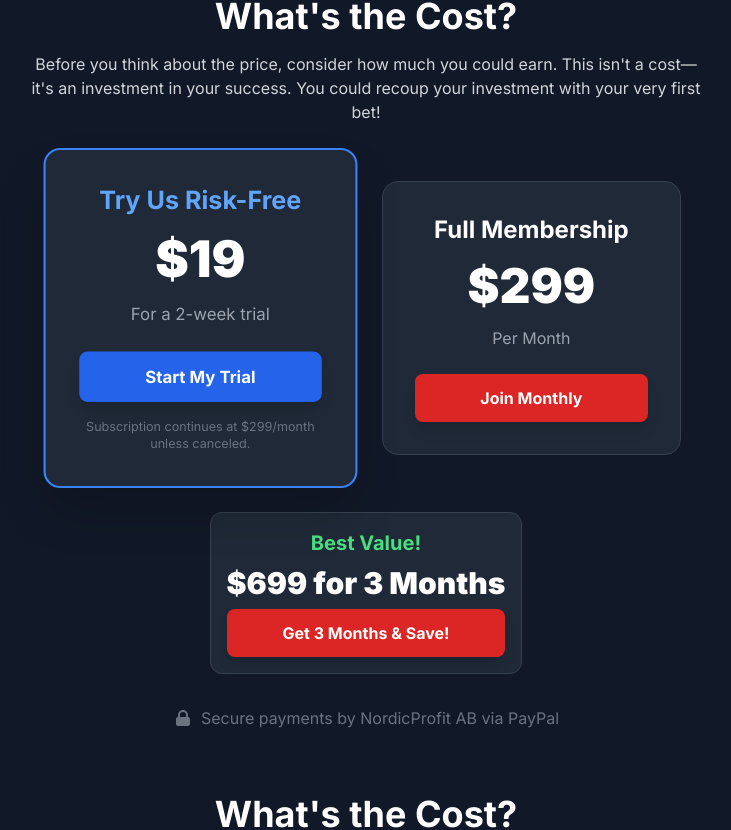
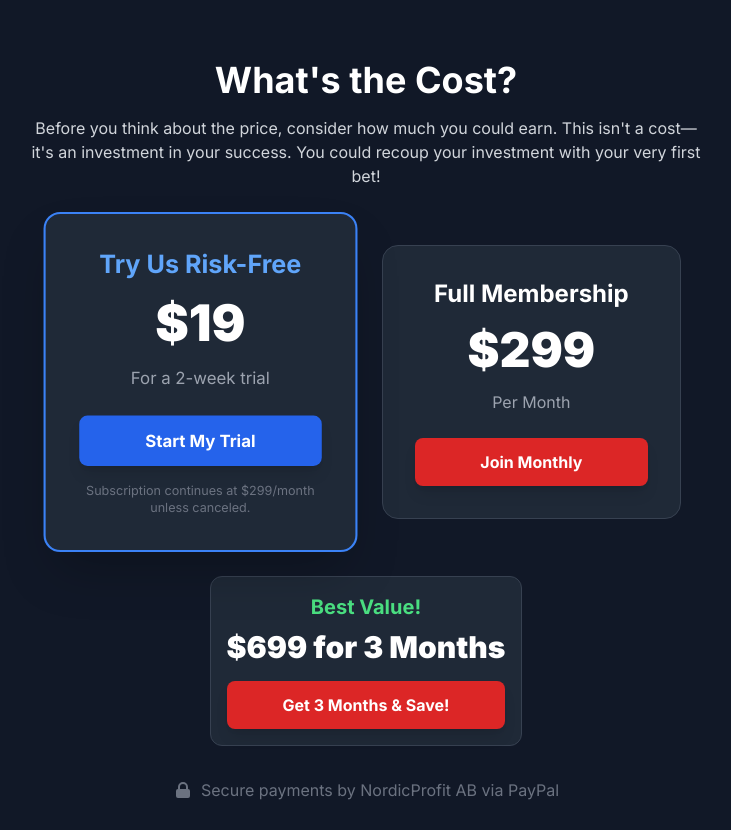
Before and after one commit to jimbo7373/sportbet, a Next.js app: page / in a window 1280 px wide. Shown: the part 3745-4575 px from the top of the page, without its empty margins (274-1005 px from the left). Built offline with nearby package versions, Linux system fonts and the light colour scheme.

Commit message:
Add registration page with email, password, confirm password, and age verification fields. Fix pricing button navigation and remove duplicate pricing sections.

```diff
--- a/app/components/MainContent.tsx
+++ b/app/components/MainContent.tsx
@@ -200,55 +200,6 @@ export default function MainContent() {
           </div>
         </div>
       </section>
-
-      {/* Pricing Section */}
-      <section id="pricing" className="max-w-4xl mx-auto text-center">
-        <h3 className="text-4xl font-bold text-white mb-4">What's the Cost?</h3>
-        <p className="mb-8 max-w-2xl mx-auto">
-          Before you think about the price, consider how much you could earn. This isn't a cost—it's an investment in your success.
-          You could recoup your investment with your very first bet!
-        </p>
-
-        <div className="flex flex-col md:flex-row justify-center items-center gap-8">
-          {/* Trial Offer */}
-          <div className="w-full md:w-1/2 lg:w-1/3 p-8 bg-gray-800 rounded-2xl border-2 border-blue-500 shadow-2xl transform lg:scale-105">
-            <h4 className="text-2xl font-bold text-blue-400">Try Us Risk-Free</h4>
-            <p className="text-5xl font-black text-white my-4">$19</p>
-            <p className="text-gray-400 mb-6">For a 2-week trial</p>
-            <a href="#" className="trial-button w-full block bg-blue-600 text-white font-bold py-3 px-6 rounded-lg shadow-lg">
-              Start My Trial
-            </a>
-            <p className="text-xs text-gray-500 mt-4">Subscription continues at $299/month unless canceled.</p>
-          </div>
-
-          {/* Main Offer */}
-          <div className="w-full md:w-1/2 lg:w-1/3 p-8 bg-gray-800 rounded-2xl border border-gray-700">
-            <h4 className="text-2xl font-bold text-white">Full Membership</h4>
-            <p className="text-5xl font-black text-white my-4">$299</p>
-            <p className="text-gray-400 mb-6">Per Month</p>
-            <a href="#" className="cta-button w-full block bg-red-600 text-white font-bold py-3 px-6 rounded-lg shadow-lg">
-              Join Monthly
-            </a>
-          </div>
-        </div>
-
-        <div className="mt-8">
-          <div className="inline-block p-4 bg-gray-800 rounded-xl border border-gray-700">
-            <h4 className="text-xl font-bold text-green-400">Best Value!</h4>
-            <p className="text-3xl font-black text-white my-2">$699 for 3 Months</p>
-            <a href="#" className="cta-button mt-2 w-full block bg-red-600 text-white font-bold py-3 px-6 rounded-lg shadow-lg">
-              Get 3 Months & Save!
-            </a>
-          </div>
-        </div>
-
-        <div className="flex justify-center items-center gap-2 mt-8 text-gray-500">
-          <svg className="w-5 h-5" fill="currentColor" viewBox="0 0 20 20">
-            <path fillRule="evenodd" d="M5 9V7a5 5 0 0110 0v2a2 2 0 012 2v5a2 2 0 01-2 2H5a2 2 0 01-2-2v-5a2 2 0 012-2zm8-2v2H7V7a3 3 0 016 0z" clipRule="evenodd"></path>
-          </svg>
-          <span>Secure payments by NordicProfit AB via PayPal</span>
-        </div>
-      </section>
     </main>
   )
 }
--- a/app/components/PricingSection.tsx
+++ b/app/components/PricingSection.tsx
@@ -1,13 +1,16 @@
 'use client';
 
-import Link from 'next/link';
-import { useRouter } from 'next/navigation';
+export default function PricingSection() {
+  const handlePlanSelect = (plan: string) => {
+    console.log('Button clicked for plan:', plan);
+    console.log('About to navigate to:', `/register?plan=${plan}`);
 
-export default function PricingSection() {
-  const router = useRouter();
-
-  const handlePlanSelect = (plan: string) => {
-    router.push(`/register?plan=${plan}`);
+    try {
+      window.location.href = `/register?plan=${plan}`;
+      console.log('Navigation initiated');
+    } catch (error) {
+      console.error('Navigation error:', error);
+    }
   };
 
   return (
@@ -26,7 +29,7 @@ export default function PricingSection() {
           <p className="text-gray-400 mb-6">For a 2-week trial</p>
           <button
             onClick={() => handlePlanSelect('trial')}
-            className="trial-button w-full block bg-blue-600 text-white font-bold py-3 px-6 rounded-lg shadow-lg"
+            className="trial-button w-full bg-blue-600 text-white font-bold py-3 px-6 rounded-lg shadow-lg hover:bg-blue-700 transition-colors cursor-pointer"
           >
             Start My Trial
           </button>
@@ -40,7 +43,7 @@ export default function PricingSection() {
           <p className="text-gray-400 mb-6">Per Month</p>
           <button
             onClick={() => handlePlanSelect('monthly')}
-            className="cta-button w-full block bg-red-600 text-white font-bold py-3 px-6 rounded-lg shadow-lg"
+            className="cta-button w-full bg-red-600 text-white font-bold py-3 px-6 rounded-lg shadow-lg hover:bg-red-700 transition-colors cursor-pointer"
           >
             Join Monthly
           </button>
@@ -53,7 +56,7 @@ export default function PricingSection() {
           <p className="text-3xl font-black text-white my-2">$699 for 3 Months</p>
           <button
             onClick={() => handlePlanSelect('quarterly')}
-            className="cta-button mt-2 w-full block bg-red-600 text-white font-bold py-3 px-6 rounded-lg shadow-lg"
+            className="cta-button mt-2 w-full bg-red-600 text-white font-bold py-3 px-6 rounded-lg shadow-lg hover:bg-red-700 transition-colors cursor-pointer"
           >
             Get 3 Months & Save!
           </button>
--- a/app/register/RegisterForm.tsx
+++ b/app/register/RegisterForm.tsx
@@ -21,6 +21,7 @@ export default function RegisterForm({ plan, planDetails }: RegisterFormProps) {
     email: '',
     password: '',
     confirmPassword: '',
+    ageConfirmed: false,
   });
   const [errors, setErrors] = useState<Record<string, string>>({});
 
@@ -45,6 +46,10 @@ export default function RegisterForm({ plan, planDetails }: RegisterFormProps) {
 
     if (formData.password !== formData.confirmPassword) {
       newErrors.confirmPassword = 'Passwords do not match';
+    }
+
+    if (!formData.ageConfirmed) {
+      newErrors.ageConfirmed = 'You must confirm that you are 18 years or older';
     }
 
     setErrors(newErrors);
@@ -152,6 +157,21 @@ export default function RegisterForm({ plan, planDetails }: RegisterFormProps) {
       </div>
 
       <div>
+        <input
+          id="ageConfirmed"
+          name="ageConfirmed"
+          type="checkbox"
+          checked={formData.ageConfirmed}
+          onChange={e => setFormData(prev => ({ ...prev, ageConfirmed: e.target.checked }))}
+          className="h-4 w-4 text-blue-600 focus:ring-blue-500 border-gray-600 rounded"
+        />
+        <label htmlFor="ageConfirmed" className="ml-2 text-sm text-gray-300">
+          I confirm that I am 18 years or older
+        </label>
+        {errors.ageConfirmed && <p className="mt-1 text-sm text-red-500">{errors.ageConfirmed}</p>}
+      </div>
+
+      <div>
         <button
           type="submit"
           className="w-full flex justify-center py-2 px-4 border border-transparent rounded-md shadow-sm text-sm font-medium text-white bg-blue-600 hover:bg-blue-700 focus:outline-none focus:ring-2 focus:ring-offset-2 focus:ring-blue-500"
--- a/app/register/page.tsx
+++ b/app/register/page.tsx
@@ -18,7 +18,7 @@ const planDetails = {
   },
 };
 
-export default function RegisterPage({
+export default async function RegisterPage({
   searchParams,
 }: {
   searchParams: { plan: string };
```
